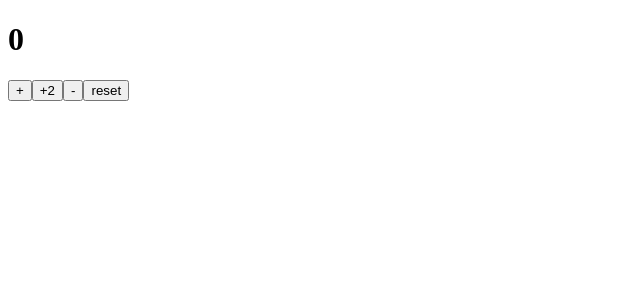
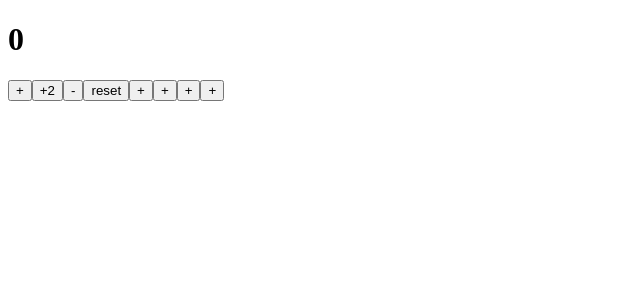
Before and after one commit to Mingarden08/Programming_3403, a React (Vite) app: page / in a window 1280 px wide. Shown: the top 300 px of the page, without its empty margins (0-640 px from the left). Built offline with nearby package versions, Linux system fonts and the light colour scheme.

Commit message:
CounterApp +(최대10까지), 끝

```diff
--- a/src/CounterApp.jsx
+++ b/src/CounterApp.jsx
@@ -1,3 +1,5 @@
+//https://programming3403.jeongone-min.workers.dev/
+
 import { useState } from 'react'
 import reactLogo from './assets/react.svg'
 import viteLogo from './assets/vite.svg'
@@ -9,6 +11,13 @@ function CounterApp() {
 
   const [count, setCount] = useState(0)
 
+  function plusMax10() {
+    setCount((count) => {
+      if (count >= 10) return count;
+      return count + 1;
+    })
+  }
+
   return (
     <>
     <h1>{count}</h1>
@@ -16,6 +25,10 @@ function CounterApp() {
     <button onClick={() => setCount((count) => count + 2)}>+2</button>
     <button onClick={() => setCount((count) => count - 1)}>-</button>
     <button onClick={() => setCount(0)}>reset</button>
+    <button onClick={() => setCount((count) => count >= 10 ? count : count + 1)}>+</button>
+    <button onClick={() => setCount((count) => Math.min(count + 1, 10))}>+</button>
+    <button onClick={() => plusMax10()}>+</button>
+    <button onClick={plusMax10}>+</button>
       {/* <button
         className="counter"
         onClick={() => setCount((count) => count + 1)}
```
Also changed, not shown: 1 other file (tests, documents, lock files or other folders).
